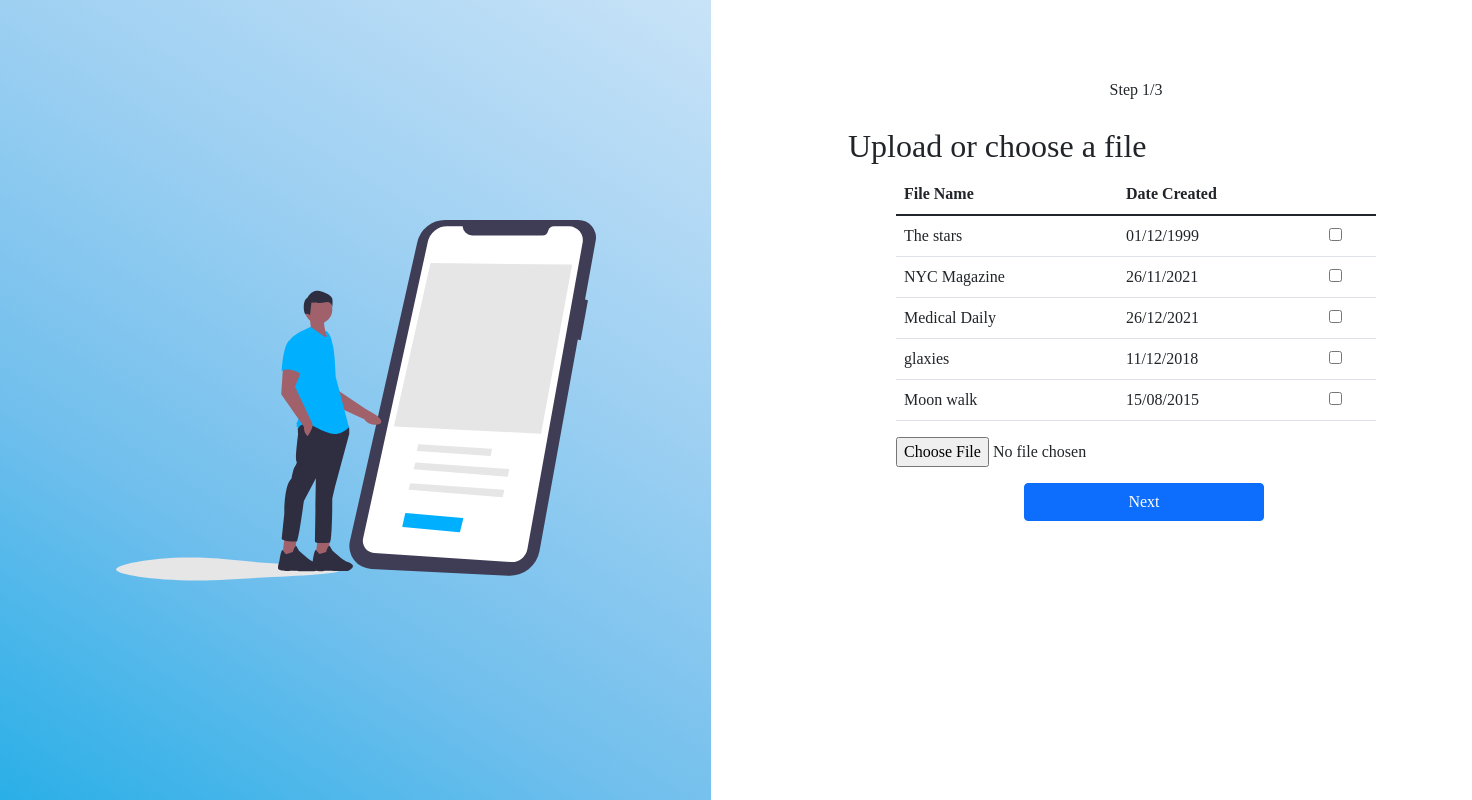
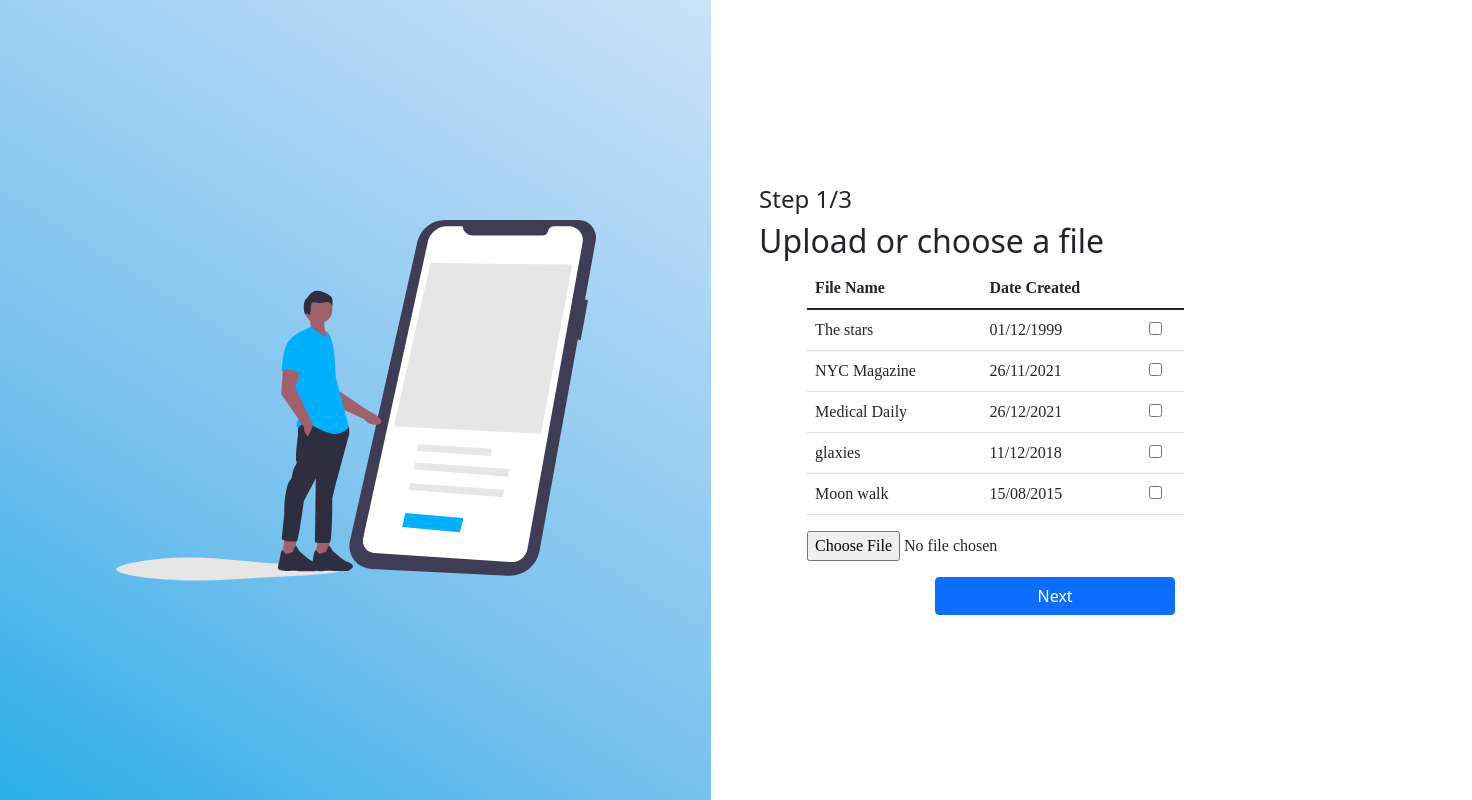
Before and after one commit to ParamveerChattha/userFileManagement, a React (Create React App) app: page / in a window 1280 px wide. Shown: the whole page, 1472 px wide, since content can reach past the window. Built offline with nearby package versions, Linux system fonts and the light colour scheme.

Commit message:
fixed a bit of resposniveness with minor change to typo mistake

```diff
--- a/src/App.js
+++ b/src/App.js
@@ -4,8 +4,9 @@ import Layout from "./components/layout";
 const App = () => {
   return (
     <>
-      <Layout></Layout>
-      <ManageFiles />
+      <Layout>
+        <ManageFiles />
+      </Layout>
     </>
   );
 };
--- a/src/components/layout/index.js
+++ b/src/components/layout/index.js
@@ -2,13 +2,12 @@ import React from "react";
 import styles from "./layout.module.scss";
 import { Bg } from "../../assets/svg";
 
-export const Layout = ({ childern }) => (
+export const Layout = ({ children }) => (
   <div className={styles.Layout}>
     <div className={styles.LayoutBg}>
       <Bg />
     </div>
-    <div className={styles.LayoutContent}>{childern}</div>
+    <div className={styles.LayoutContent}> {children}</div>
   </div>
 );
-
 export default Layout;
--- a/src/components/manageFiles/index.module.scss
+++ b/src/components/manageFiles/index.module.scss
@@ -1,29 +1,13 @@
 @import "../../styles/variables";
 @import "../../styles/breakpoint";
 
-.Wizard {
+.FileDisplay {
   font-size: 1rem;
   padding: 0 3em;
   background: $white;
   border-radius: 5px;
   font-family: Jost;
-  z-index: 100;
-  position: absolute;
-  height: -moz-fit-content;
-  height: fit-content;
-  width: -moz-fit-content;
-  width: 42em;
-  margin-top: -45em;
-  margin-left: 50em;
-  @include sm {
-    padding: 0 1em;
-  }
 
-  .wizardBody {
-    display: grid;
-    grid-template-columns: repeat(2, 1fr);
-    grid-column-gap: 1.5em;
-  }
   h1,
   h4 {
     text-align: center;
```
